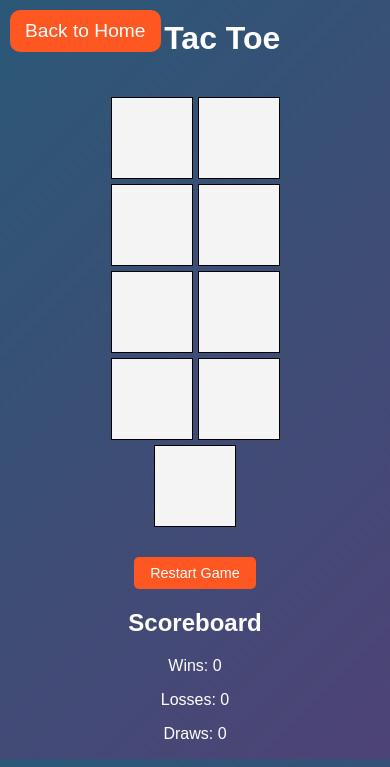
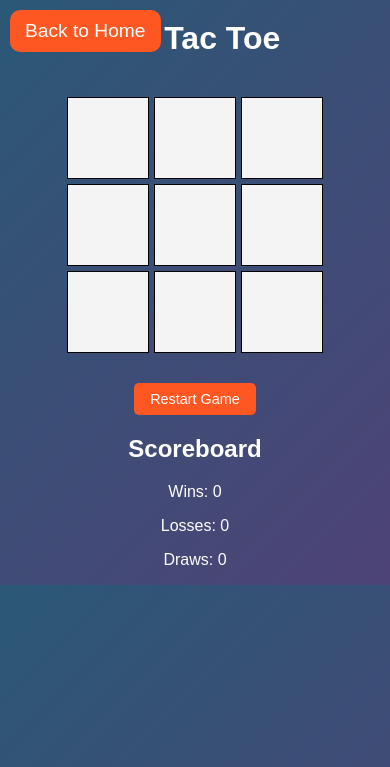
Before and after one commit to onlineminigames/game.github.io, a PHP site: page /tic-tac-toe.html in a window 390 px wide. Shown: the top 767 px of the page. Run offline with PHP 8.4, Linux system fonts and the light colour scheme.

Commit message:
Update styles.css

```diff
--- a/styles.css
+++ b/styles.css
@@ -24,12 +24,15 @@ h1 {
 }
 
 #board {
-  display: flex;
-  flex-wrap: wrap;
-  width: 300px;
+  display: grid;
+  grid-template-columns: repeat(3, 1fr);
+  grid-gap: 5px;
+  justify-content: center;
   margin-top: 20px;
-  gap: 5px;
-  justify-content: center;
+  width: 270px;  /* Fixed width for proper display */
+  max-width: 100%; /* Allow for smaller screens */
+  margin-left: auto;
+  margin-right: auto;
 }
 
 .cell {
@@ -100,7 +103,7 @@ h1 {
   }
 
   #board {
-    width: 240px;
+    width: 240px; /* Adjusted for mobile screens */
   }
 
   #reset {
```
